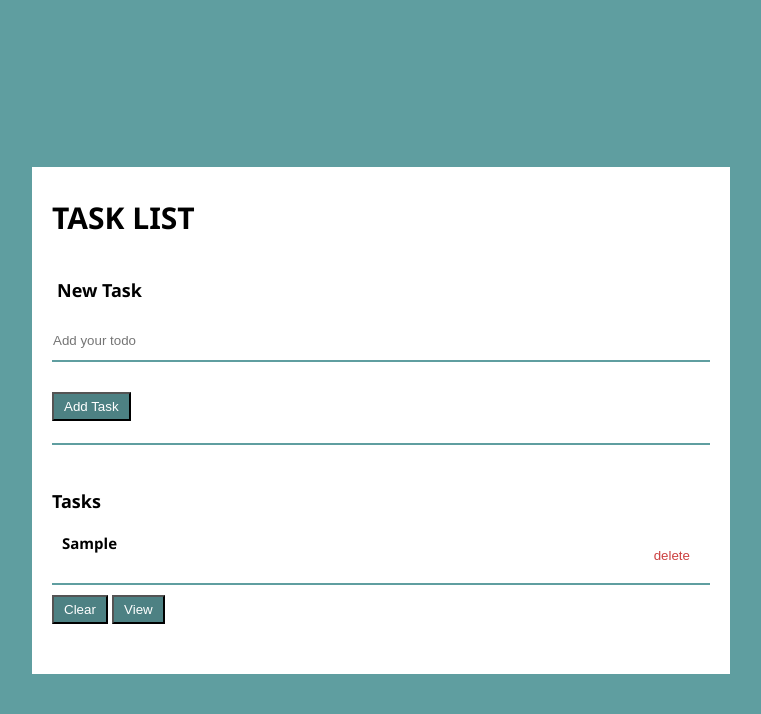
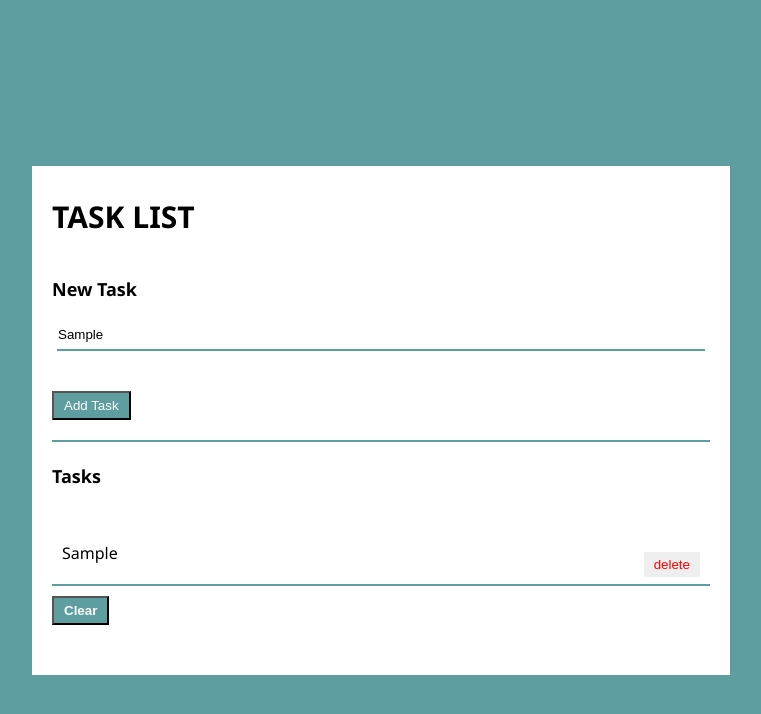
Before and after one commit to Tomibanks/todo-list, a plain HTML site: page index.html in a window 1280 px wide. Both pictures are taken after typing "Sample" into the empty fields and a click on the button "Add Task". Shown: the whole page, without its empty margins (259-1020 px from the left). Drawn offline with Linux system fonts and the light colour scheme.

Commit message:
Local Storage Todo

```diff
--- a/index.html
+++ b/index.html
@@ -5,40 +5,36 @@
   <meta charset="UTF-8">
   <meta http-equiv="X-UA-Compatible" content="IE=edge">
   <meta name="viewport" content="width=device-width, initial-scale=1.0">
-  <title>Septa Todo List</title>
+  <title>My Todo</title>
   <link rel="stylesheet" href="style.css">
-  <link rel="stylesheet" href="https://cdnjs.cloudflare.com/ajax/libs/font-awesome/4.7.0/css/font-awesome.min.css">
 </head>
 
 <body>
   <div class="container">
-    <!--Todo list header-->
     <h1>Task List</h1>
-    <p style="margin-left: 5px;">New Task</p>
+    <p>New Task</p>
+    <div class="myTodo">
+      <div class="inputvalue">
+        <input class="inputVal" type="text" placeholder="Add your Task" value="">
+      </div>
+      <button class="btn">Add Task</button>
 
-    <!--inputField ID Selector-->
-    <form>
-      <input id="input" type="text" placeholder="Add your todo"> <button onclick="save();" class="button-one"
-        id="addToDo">Add Task</button>
-    </form>
-    <br>
-    <hr size="2" width="100%" color="cadetblue">
-    <br>
-    <br>
-    <h2 style="color: black; font-size: 17px; text-decoration: none; margin-left: 0px; font-size: 18px;">Tasks</h2>
-    <!--toDoContainer ID Selector-->
-    <div class="to-dos" id="toDoContainer"></div>
-    <hr size="2" width="100%" color="cadetblue">
+      <hr size="2" width="100%" color="cadetblue">
+      <br>
+      <h2 style="color: black; font-size: 17px; text-decoration: none; margin-left: 0px; font-size: 18px;">Tasks</h2>
+      <br>
+      <br>
 
-    <!--clearToDo ID Selector-->
-    <button class="button-two" id="clearToDo"><a>Clear</a></button>
+      <div class="todoListItem">
 
-    <!--View todo selector-->
-    <button class="button-three" onclick="view();">View</button>
+      </div>
+
+      <hr size="2" width="100%" color="cadetblue">
+
+      <button class="clearTask" onclick="clearTask()">Clear</button>
+    </div>
   </div>
-
-  <script src="main.js"></script>
 </body>
-
+<script src="main.js"></script>
 
 </html>
--- a/main.js
+++ b/main.js
@@ -1,69 +1,50 @@
-//selectors
-const addToDoButton = document.getElementById("addToDo");
-const toDoContainer = document.getElementById("toDoContainer");
-const input = document.getElementById("input");
-const clearToDoButton = document.getElementById("clearToDo");
+const inputVal = document.getElementsByClassName("inputVal")[0];
+const addTaskBtn = document.getElementsByClassName("btn")[0];
 
-//Event listeners
-addToDoButton.addEventListener("click", addToDo);
-clearToDoButton.addEventListener("click", clearToDo);
-toDoContainer.addEventListener("click", deleteToDo);
-
-//Functons
-
-function save() {
-  var new_data = "<br>" + document.getElementById("input").value;
-
-  if (localStorage.getItem("data") == null) {
-    localStorage.setItem("data", "[]");
+addTaskBtn.addEventListener("click", function () {
+  if (inputVal.value.trim() != 0) {
+    let localItems = JSON.parse(localStorage.getItem("localItem"));
+    if (localItems === null) {
+      taskList = [];
+    } else {
+      taskList = localItems;
+    }
+    taskList.push(inputVal.value);
+    localStorage.setItem("localItem", JSON.stringify(taskList));
   }
 
-  var old_data = JSON.parse(localStorage.getItem("data"));
-  old_data.push(new_data);
+  showlist();
+});
 
-  localStorage.setItem("data", JSON.stringify(old_data));
+function showlist() {
+  let outPut = "";
+  let taskListShow = document.querySelector(".todoListItem");
+  let localItems = JSON.parse(localStorage.getItem("localItem"));
+  if (localItems === null) {
+    taskList = [];
+  } else {
+    taskList = localItems;
+  }
+
+  taskList.forEach((data, index) => {
+    outPut += `
+    <div class="todoList">
+    <p class="pText">${data} <button class="deleteTask" onClick="deleteItem(${index})">delete</button></p>
+    </div>
+    `;
+  });
+  taskListShow.innerHTML = outPut;
 }
-function view() {
-  if (localStorage.getItem("data") != null) {
-    document.getElementById("toDoContainer").innerHTML = JSON.parse(
-      localStorage.getItem("data")
-    );
-    document.getElementById("toDoContainer").classList.add("list-style");
-  }
+showlist();
+
+function deleteItem(index) {
+  let localItems = JSON.parse(localStorage.getItem("localItem"));
+  taskList.splice(index, 1);
+  localStorage.setItem("localItem", JSON.stringify(taskList));
+  showlist();
 }
 
-function addToDo(e) {
-  const task = input.value;
-  if (!task) {
-    alert("Please fill out the Todo Task");
-    return;
-  }
-  e.preventDefault();
-  const todoDiv = document.createElement("div");
-  todoDiv.classList.add("paragraph-style");
-  todoDiv.innerText = input.value;
-  input.value = "";
-
-  const trashButton = document.createElement("button");
-  trashButton.innerHTML = '<i class="fas fa-trash"></i>';
-  trashButton.innerHTML = "delete";
-  trashButton.classList.add("delete-btn");
-  todoDiv.appendChild(trashButton);
-
-  //append to toDoContainer
-  toDoContainer.appendChild(todoDiv);
+function clearTask() {
+  localStorage.clear();
+  showlist();
 }
-
-function deleteToDo(e) {
-  const item = e.target;
-  const toDoContainer = item.parentElement;
-  toDoContainer.remove();
-}
-
-function clearToDo(e) {
-  e.preventDefault();
-  const item = e.target;
-  const toDoContainer = item.parentElement;
-  toDoContainer.remove();
-  window.location.reload();
-}
--- a/style.css
+++ b/style.css
@@ -1,9 +1,8 @@
 * {
-  box-sizing: border-box;
   margin: 0;
   padding: 0;
+  box-sizing: border-box;
 }
-
 body {
   font-family: "Segoe UI", Tahoma, Geneva, Verdana, sans-serif;
   min-height: 100vh;
@@ -14,6 +13,15 @@ body {
   display: flex;
   align-items: center;
   justify-content: center;
+}
+.container {
+  padding: 30px 20px 50px 20px;
+  width: 700px;
+  max-width: 100%;
+  background-color: white;
+  border-style: solid;
+  border-width: 1px;
+  border-color: cadetblue;
 }
 
 h1 {
@@ -28,20 +36,32 @@ p {
   font-weight: bold;
 }
 
-.container {
-  padding: 30px 20px 50px 20px;
-  width: 700px;
-  max-width: 100%;
-  background-color: white;
-  border-style: solid;
-  border-width: 1px;
-  border-color: cadetblue;
+.todoList {
+  cursor: pointer;
+  font-size: 15px;
+  margin: 10px;
+  cursor: pointer;
 }
 
-form input {
-  color: cadetblue;
+.deleteTask {
+  cursor: pointer;
+  border: none;
+  color: red;
+  float: right;
+}
+.pText {
+  font-size: 16px;
+  background: #ffffff;
+  text-transform: capitalize;
+  font-weight: normal;
+}
+.inputvalue {
+  margin: 5px;
+  margin-bottom: 30px;
+}
+.inputVal {
   width: 100%;
-  height: 40px;
+  height: 30px;
   padding: 1px;
   border-top-style: none;
   border-right-style: none;
@@ -50,9 +70,13 @@ form input {
   border-color: cadetblue;
 }
 
-input {
-  padding: 10px 2px 4px 1px;
-  margin-bottom: 20px;
+.clearTask {
+  background: cadetblue;
+  color: #ffffff;
+  text-transform: capitalize;
+  font-weight: bold;
+  cursor: pointer;
+  outline-style: none;
 }
 
 button {
@@ -62,53 +86,8 @@ button {
   margin-top: 10px;
 }
 
-.paragraph-style {
-  cursor: pointer;
-  font-size: 15px;
-  margin: 10px;
-  font-weight: bold;
-  cursor: pointer;
-  font-weight: bolder;
-  margin-top: 20px;
-}
-
-.to-dos {
-  margin-bottom: 30px;
-}
-
-.fa-trash {
-  pointer-events: none;
-}
-
-.delete-btn {
-  transition: 0.5s;
-  float: right;
-  border: none;
-  background-color: white;
-  color: rgb(204, 64, 64);
-}
-
-.delete-btn:hover {
-  font-weight: bold;
-}
-
-.button-three {
-  background-color: rgb(77, 129, 131);
+.btn {
+  margin-bottom: 20px;
+  background-color: cadetblue;
   color: white;
 }
-
-.button-two {
-  background-color: rgb(77, 129, 131);
-  color: white;
-}
-
-.button-one {
-  background-color: rgb(77, 129, 131);
-  color: white;
-}
-
-.list-style {
-  color: black;
-  margin-bottom: 20px;
-  font-size: 17px;
-}
```
